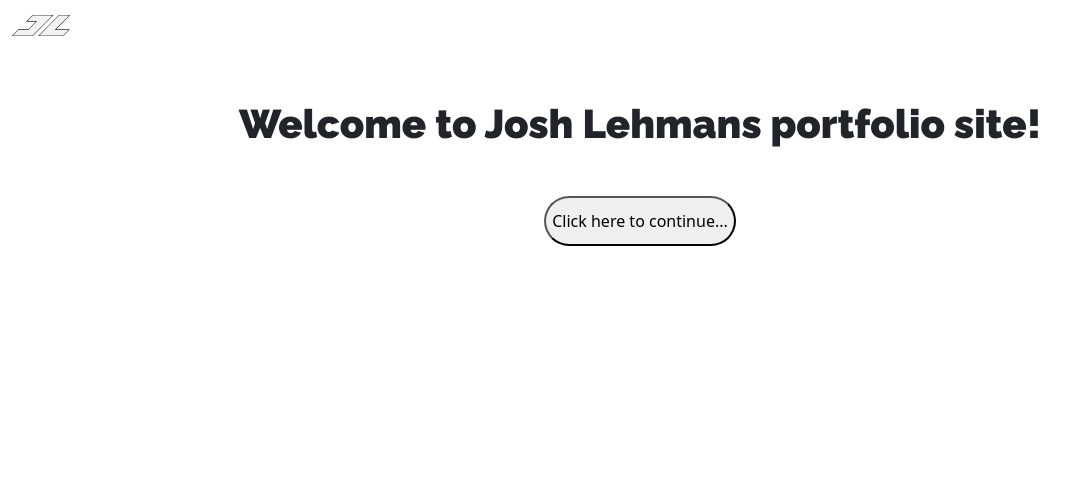
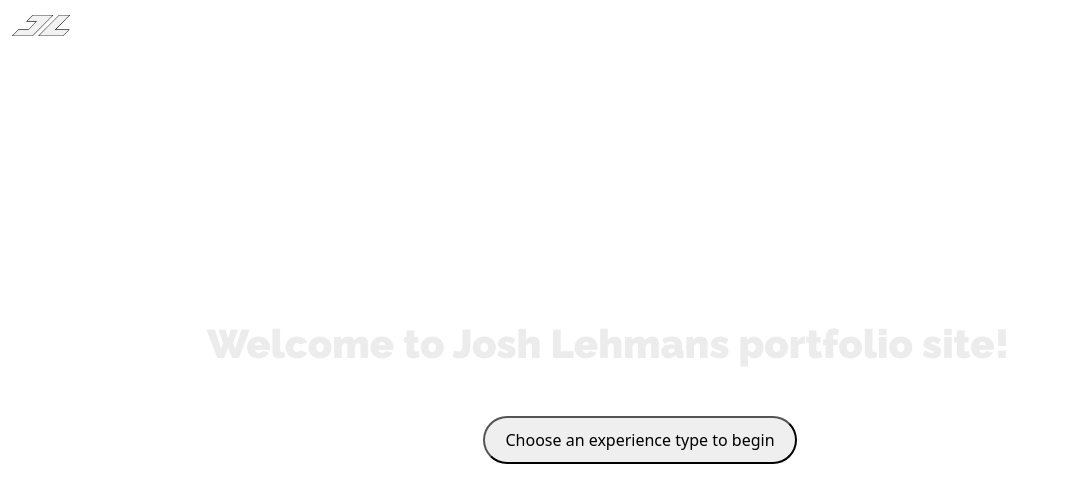
Before and after one commit to joshl26/portfolio-2023, a React (Create React App) app: page / in a window 1280 px wide. Shown: the top 502 px of the page, without its empty margins (0-1087 px from the left). Built offline with nearby package versions, Linux system fonts and the light colour scheme; a web font is replaced by a local one.

Commit message:
style-updates

```diff
--- a/src/App.css
+++ b/src/App.css
@@ -22,13 +22,17 @@
 
 .round-button {
   width: fit-content !important;
-  height: 50px !important;
+  height: fit-content !important;
   border-radius: 25px;
+  padding: 10px 20px 10px 20px;
 }
 
 .round-button:hover {
   width: fit-content !important;
-  height: 50px !important;
+  height: fit-content !important;
   border-radius: 25px;
-  background-color: blue;
+  background-color: var(--button-color-hover);
+  border-color: beige;
+  color: beige;
+  padding: 10px 20px 10px 20px;
 }
--- a/src/components/ChooseYourExperience.jsx
+++ b/src/components/ChooseYourExperience.jsx
@@ -17,7 +17,6 @@ const ChooseYourExperience = ({ colorMode, setExperienceChangeHandler }) => {
   return (
     <Container>
       <div className="spacer"></div>
-
       <Row>
         <Col md={3}></Col>
         <Col>
--- a/src/components/LandingPage.css
+++ b/src/components/LandingPage.css
@@ -1,3 +1,13 @@
 .landing-header {
+  color: var(--bg-color-light);
+  max-width: 95vw;
+}
+
+.landing-section {
   text-align: center;
+  height: 100%;
+  width: 100vw;
+  vertical-align: middle;
+  position: absolute;
+  top: 40%;
 }
--- a/src/components/LandingPage.jsx
+++ b/src/components/LandingPage.jsx
@@ -7,7 +7,8 @@ const LandingPage = ({ chooseExperienceChangeHandler }) => {
   const buttonClass = "round-button";
 
   return (
-    <section>
+    <section className="landing-section">
+      <div className="landing-container">
         <Col>
           <h1 className="landing-header">
             Welcome to Josh Lehmans portfolio site!
@@ -15,17 +16,18 @@ const LandingPage = ({ chooseExperienceChangeHandler }) => {
         </Col>
         <div className="spacer"></div>
         <Row>
-        <Col></Col>
+          <Col sm={1}></Col>
           <Col style={{ textAlign: "center" }}>
             <RoundButton
-            buttonText={"Click here to continue..."}
+              buttonText={"Choose an experience type to begin"}
               href={"/"}
               buttonClass={buttonClass}
               clickHandler={() => chooseExperienceChangeHandler()}
             />
           </Col>
-        <Col></Col>
+          <Col sm={1}></Col>
         </Row>
+      </div>
     </section>
   );
 };
--- a/src/components/ResponsiveHeader.css
+++ b/src/components/ResponsiveHeader.css
@@ -2,7 +2,7 @@
   z-index: 1000;
   width: 100vw;
   width: 100dvw;
-  height: 100px;
+  height: fit-content;
 }
 
 .header-hero-container {
```
Lines whose indentation alone changed are shown as unchanged.
